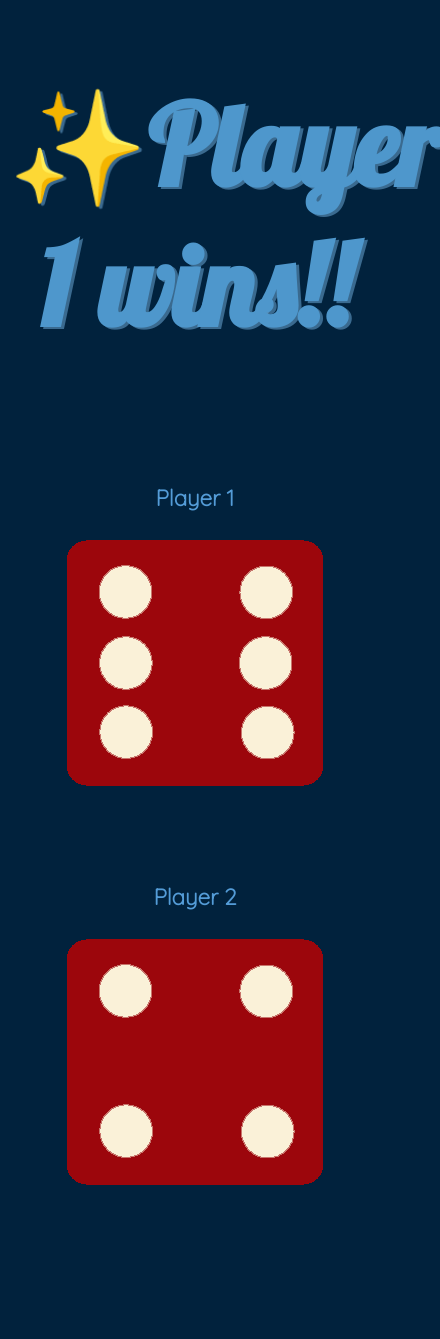
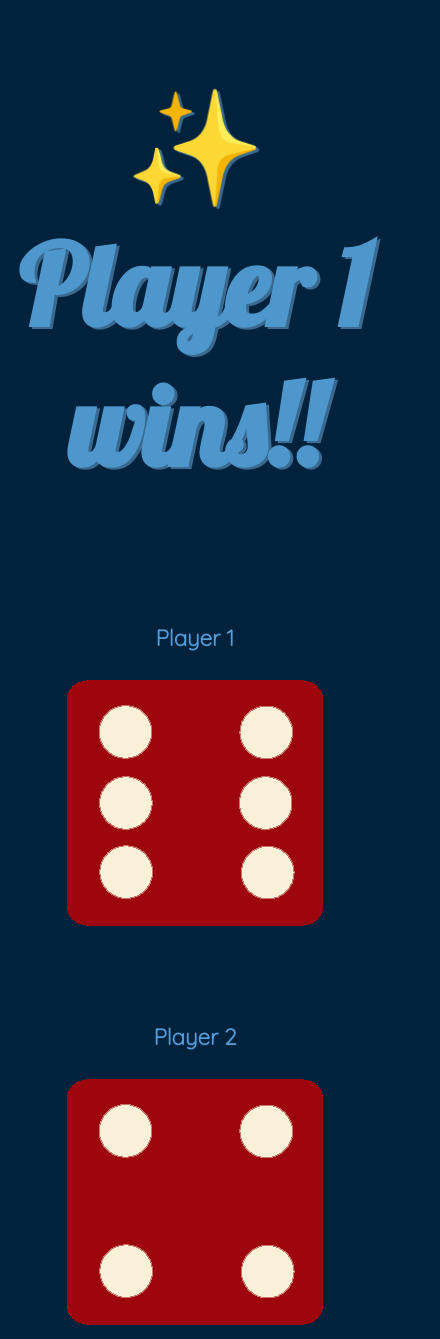
Before and after one commit to ayushikansara1110/Dice-Game, a plain HTML site: page index.html in a window 390 px wide. Shown: the whole page, 440 px wide, since content can reach past the window. Before the commit the page ends 1236 px from the top, so only its background shows below. Drawn offline with Linux system fonts and the light colour scheme; a web font is replaced by a local one.

Commit message:
updated css for making is more responsive

```diff
--- a/index.html
+++ b/index.html
@@ -20,6 +20,7 @@
         .dice{
             font-family: 'Quicksand', sans-serif;
             display: inline-block;
+            justify-content: space-evenly;
             margin: 2rem;
             font-weight: bold;
             font-size: 1.4rem;
@@ -31,6 +32,14 @@
             font-size: 7rem;
             color: #4e97cc;
             text-shadow: 3px 2px rgba(124, 186, 236, 0.469);
+            display: flex;
+            flex-wrap: wrap;
+            justify-content: center;
+        }
+        .pewpew{
+            display: flex;
+            justify-content: space-evenly;
+            flex-wrap: wrap;
         }
     </style>
 
@@ -39,7 +48,7 @@
 <body>
 <div class="container">
         <h1 id="hhh">Refresh Me</h1>
-
+<div class="pewpew">
     <div class="dice">
         <p>Player 1</p>
         <img id="im1" src="" alt="image of player 1 dice">
@@ -49,7 +58,7 @@
         <p>Player 2</p>
         <img id="im2" src="" alt="image of player 2 dice">
     </div>
-
+</div>
 </div>
 
     <script>
@@ -72,15 +81,15 @@
         var heading = document.getElementById('hhh');
         if (randomNumber1 > randomNumber2)
         {
-            heading.innerHTML = "✨Player 1 wins!!";
+            heading.innerHTML = "✨ Player 1 wins!!";
         }
         if (randomNumber1 < randomNumber2)
         {
-            heading.innerHTML = "✨Player 2 wins!!";
+            heading.innerHTML = "✨ Player 2 wins!!";
         }
         if (randomNumber1 === randomNumber2)
         {
-            heading.innerHTML = "It's a draw! Try again(ง •_•)ง";
+            heading.innerHTML = "It's a draw! Try again (ง •_•)ง";
         }
 
     </script>
```
Lines whose indentation alone changed are shown as unchanged.
